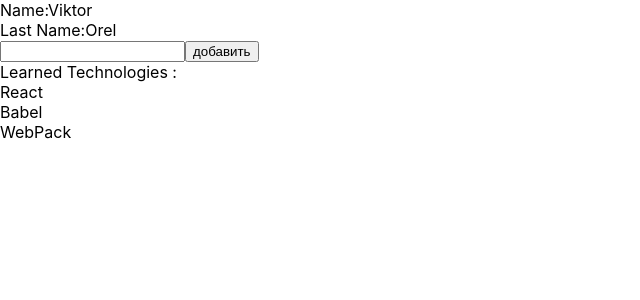
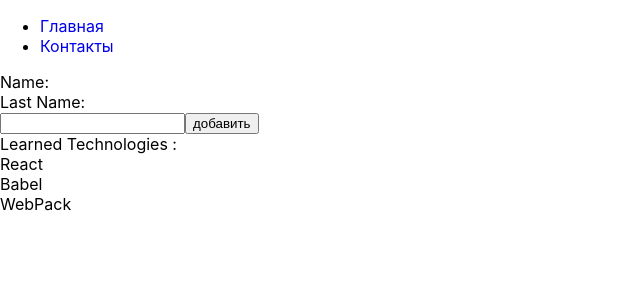
Before and after one commit to Orel-Viktor/homeWork26React, a React (Create React App) app: page / in a window 1280 px wide. Shown: the top 300 px of the page, without its empty margins (0-640 px from the left). Built offline with nearby package versions, Linux system fonts and the light colour scheme.

Commit message:
homework29

```diff
--- a/package.json
+++ b/package.json
@@ -8,6 +8,7 @@
     "@testing-library/user-event": "^13.5.0",
     "react": "^18.2.0",
     "react-dom": "^18.2.0",
+    "react-router-dom": "^6.6.1",
     "react-scripts": "5.0.1",
     "sass": "^1.57.1",
     "web-vitals": "^2.1.4"
--- a/src/App.js
+++ b/src/App.js
@@ -1,10 +1,23 @@
-import {Card} from './Card'
+// import { Card } from './Card'
+import { BrowserRouter, Routes, Route } from 'react-router-dom'
+import { Header } from "./components/Header";
+import { Main } from './pages/Main';
+import { Contacts } from './pages/Contacts';
 
- function App() {
+function App() {
   return (
-    <div className="App">
-      <Card userName="Viktor" lastName="Orel" ></Card>
-    </div>
+    <BrowserRouter>
+      <div className="App">
+        <Header/>
+        <Routes>
+          <Route path ="/" element={<Main/>}></Route>
+          <Route path ="/contact" element={<Contacts/>}></Route>
+        </Routes>
+
+        {/* <Card userName="Viktor" lastName="Orel" ></Card> */}
+      </div>
+    </BrowserRouter>
+
   );
 }
 
--- /dev/null
+++ b/src/components/Header.js
@@ -0,0 +1,13 @@
+import {Link} from "./Link";
+
+
+export function Header() {
+    return (
+        <header className='header'>
+            <ul>
+                <li><Link to="/"><span>Главная</span></Link></li>
+                <li><Link to="/contact"><span>Контакты</span></Link></li>
+            </ul>
+        </header>
+    )
+}
--- /dev/null
+++ b/src/components/Link.js
@@ -0,0 +1,8 @@
+import { NavLink } from "react-router-dom";
+
+export function Link(props) {
+    const { children, href, to } = props;
+    return to !== undefined
+        ? <NavLink to={to} style={{textDecoration: "none" }}>{children}</NavLink>
+        : <a href={href} style={{textDecoration: "none" }}>{children}</a>
+}
--- a/src/index.js
+++ b/src/index.js
@@ -2,6 +2,7 @@ import React from "react";
 import ReactDOM from "react-dom/client";
 import "./index.css";
 import App from "./App";
+
 import "./main.scss"
 
 
--- /dev/null
+++ b/src/pages/Contacts.js
@@ -0,0 +1,8 @@
+export function Contacts(){
+    return (
+        <main>
+            0962700019
+        </main>
+    )
+
+}
--- /dev/null
+++ b/src/pages/Main.js
@@ -0,0 +1,9 @@
+import {Card} from '../Card'
+export function Main(){
+    return (
+        <main>
+            <Card/>
+        </main>
+    )
+
+}
```
Also changed, not shown: 1 other file (tests, documents, lock files or other folders).
